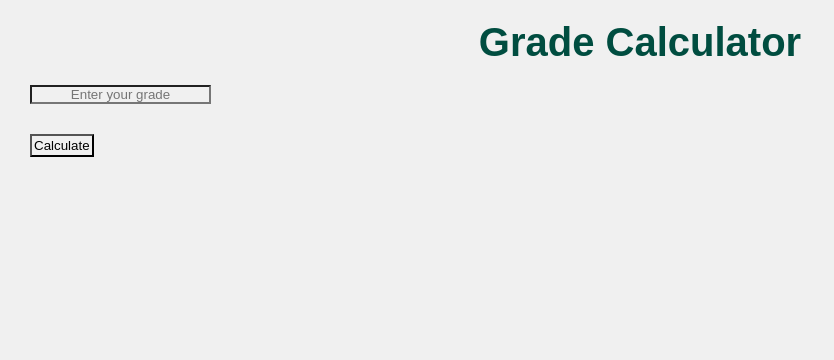
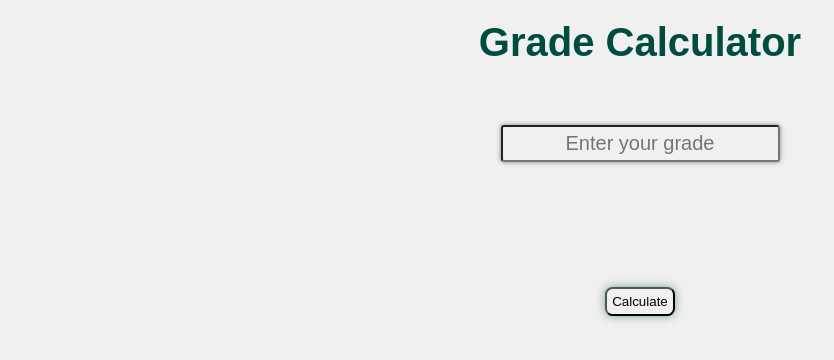
Before and after one commit to LizzyTrevisan/Assignment-1-SODV-1201, a plain HTML site: page Grade Converter/index.html in a window 1280 px wide. Shown: the whole page, without its empty margins (0-834 px from the left). Drawn offline with Linux system fonts and the light colour scheme.

Commit message:
Assignment 1

```diff
--- a/Grade Converter/main.js
+++ b/Grade Converter/main.js
@@ -8,37 +8,51 @@ OpenAI. (2025). ChatGPT (June 2025 version). https://chat.openai.com/
 
 const title = "Grade Calculator";
 let calculator = document.createElement("h1");
-
 calculator.textContent = title;
-document.body.appendChild(calculator);
-
 calculator.style.textAlign = "center";
 calculator.style.fontSize = "40px";
 calculator.style.fontFamily= "Arial";
 calculator.style.color ="#004D40";
+document.body.appendChild(calculator);
 
+let container = document.createElement("div");
+    container.style.textAlign = "center";
+    container.style.display = "flex";
+    container.style.flexDirection = "column";
+    container.style.alignItems = "center";
+    container.style.gap = "10px";
+    container.style.marginTop = "30px";
+    document.body.appendChild(container);
 
 let gradeInput = document.createElement("input");
     gradeInput.placeholder = "Enter your grade";
+    gradeInput.style.fontSize = "20px"
     gradeInput.style.textAlign = "center";
     gradeInput.style.position = "center";
-    document.body.appendChild(gradeInput);
+    gradeInput.style.borderRadius="3px";
+    gradeInput.style.margin = "30px";
+    gradeInput.style.padding ="5px";
+    gradeInput.style.boxShadow = "0 0 5px rgb(143, 127, 127)";
+    container.appendChild(gradeInput);
 
 let gradeFinal = document.createElement("p");
-    document.body.appendChild(gradeFinal);
+    container.appendChild(gradeFinal);
 
 let warningText = document.createElement("p");
     warningText.style.color = "red";
-    warningText.style.marginTop = "10px";
-    warningText.style.margin = "10px";
-    document.body.appendChild(warningText);
+    warningText.style.fontSize= "20px";
+    warningText.style.marginTop = "5px";
+    warningText.style.minHeight = "30px"; //this is great to not move the btn of its location.
+    warningText.style.margin = "5px";
+    container.appendChild(warningText);
 
 let gradeBtnConverter = document.createElement("button");
-    gradeBtnConverter.style.padding = "2px";
+    gradeBtnConverter.style.padding = "5px";
+    gradeBtnConverter.style.borderRadius = "7.5px";
+    gradeBtnConverter.style.boxShadow = "0 0 10px rgba(0, 77, 64, 0.5)";
+    gradeBtnConverter.style.marginTop = "5px";
     gradeBtnConverter.textContent = "Calculate";
-    document.body.appendChild(gradeBtnConverter);
-
-
+    container.appendChild(gradeBtnConverter);
 
 function MarkToGrade (){
 
@@ -46,27 +60,31 @@ function MarkToGrade (){
     warningText.textContent = "";
     gradeFinal.style.color = "black";
 
-try{
+try{ //using exception handling (try-catch)
 
         let gradeValue = parseInt(gradeInput.value);
 
+        //starting with an empty placeholder
         if(gradeInput.value.trimEnd() === ""){
             warningText.textContent = "Please enter a grade!";
             return;
         }
 
+        //validating is just numbers entered
         if(isNaN(gradeValue)){
             warningText.textContent = "Please enter a valid grade!";
             warningText.style.color= "#D404040";
             return;
         }
 
+        //validating there is no negative numbers or above 100
         if (gradeValue < 0 || gradeValue > 100) {
             warningText.textContent = "Grade cannot be less than 0 or more than 100";
             gradeFinal.style.color = "red";
             return;
         }
 
+        //Validating the Grades according to the table provided
         if(gradeValue >= 90) {
             gradeFinal.textContent = 'A';
             return;
@@ -91,11 +109,11 @@ try{
             warningText.textContent = "Error!"
     }
 }
+
+//to use Enter key from keyboard and accept the value entered instead of clicking the btn
 gradeBtnConverter.addEventListener("click", MarkToGrade);
-
 document.addEventListener("keydown", function(event){
     if(event.key === "Enter"){
         MarkToGrade();
     }
-
 });
--- a/Grade Converter/style.css
+++ b/Grade Converter/style.css
@@ -3,8 +3,6 @@
     margin: 10px;
     box-sizing: border-box;
     padding: 0;
+    text-align: center;
 
 }
-
-main{
-}
```
